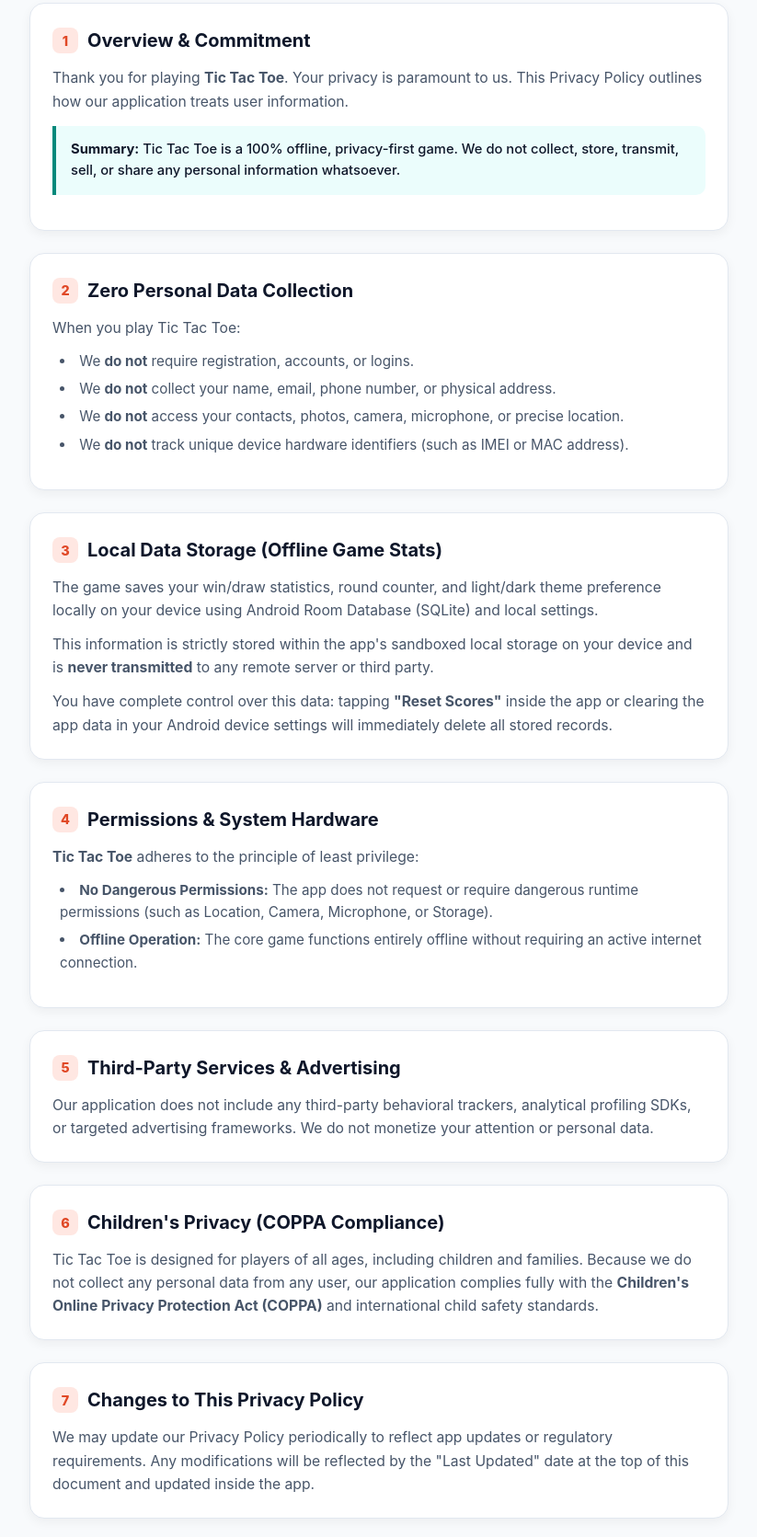
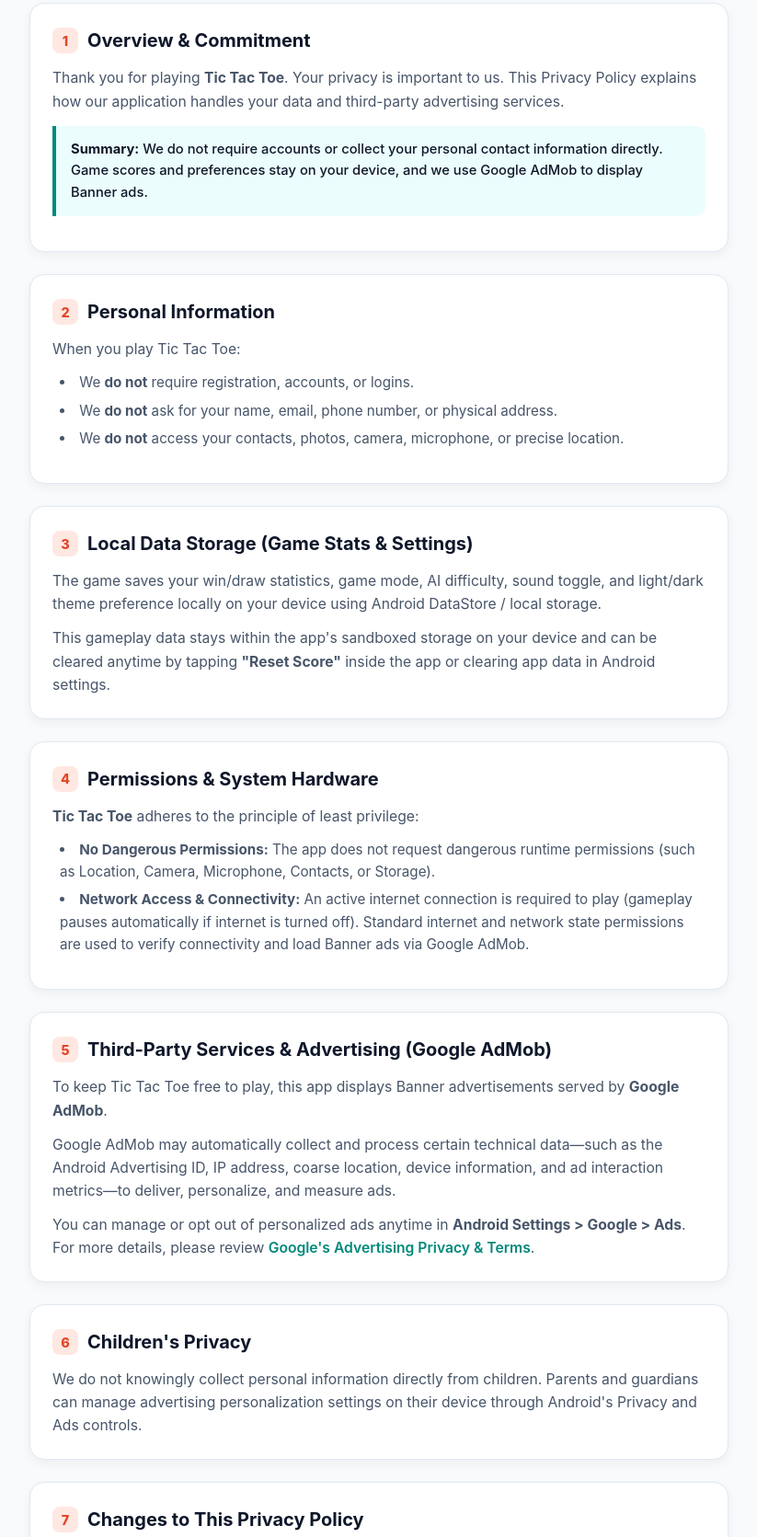
Before and after one commit to JeetKoli/tictactoe_privacy_policy, a plain HTML site: page index.html in a window 1280 px wide. Shown: the part 304-1975 px from the top of the page at 92% size, without its empty margins (228-1051 px from the left). Drawn offline with Linux system fonts and the light colour scheme.

Commit message:
Update index.html

```diff
--- a/index.html
+++ b/index.html
@@ -195,65 +195,67 @@
       </div>
       <div class="badge">Privacy Policy</div>
       <h1>Tic Tac Toe</h1>
-      <p class="meta-info">Effective Date: September 26, 2026 &bull; Last Updated: September 2026</p>
+      <p class="meta-info">Effective Date: September 26, 2026 &bull; Last Updated: November 20, 2026</p>
     </header>
 
     <div class="card">
-      <h2><span class="section-icon">1</span> Overview & Commitment</h2>
+      <h2><span class="section-icon">1</span> Overview &amp; Commitment</h2>
       <p>
-        Thank you for playing <strong>Tic Tac Toe</strong>. Your privacy is paramount to us. This Privacy Policy outlines how our application treats user information.
+        Thank you for playing <strong>Tic Tac Toe</strong>. Your privacy is important to us. This Privacy Policy explains how our application handles your data and third-party advertising services.
       </p>
       <div class="highlight-box">
-        <p><strong>Summary:</strong> Tic Tac Toe is a 100% offline, privacy-first game. We do not collect, store, transmit, sell, or share any personal information whatsoever.</p>
+        <p><strong>Summary:</strong> We do not require accounts or collect your personal contact information directly. Game scores and preferences stay on your device, and we use Google AdMob to display Banner ads.</p>
       </div>
     </div>
 
     <div class="card">
-      <h2><span class="section-icon">2</span> Zero Personal Data Collection</h2>
+      <h2><span class="section-icon">2</span> Personal Information</h2>
       <p>When you play Tic Tac Toe:</p>
       <ul>
         <li>We <strong>do not</strong> require registration, accounts, or logins.</li>
-        <li>We <strong>do not</strong> collect your name, email, phone number, or physical address.</li>
+        <li>We <strong>do not</strong> ask for your name, email, phone number, or physical address.</li>
         <li>We <strong>do not</strong> access your contacts, photos, camera, microphone, or precise location.</li>
-        <li>We <strong>do not</strong> track unique device hardware identifiers (such as IMEI or MAC address).</li>
       </ul>
     </div>
 
     <div class="card">
-      <h2><span class="section-icon">3</span> Local Data Storage (Offline Game Stats)</h2>
+      <h2><span class="section-icon">3</span> Local Data Storage (Game Stats &amp; Settings)</h2>
       <p>
-        The game saves your win/draw statistics, round counter, and light/dark theme preference locally on your device using Android Room Database (SQLite) and local settings.
+        The game saves your win/draw statistics, game mode, AI difficulty, sound toggle, and light/dark theme preference locally on your device using Android DataStore / local storage.
       </p>
       <p>
-        This information is strictly stored within the app's sandboxed local storage on your device and is <strong>never transmitted</strong> to any remote server or third party.
-      </p>
-      <p>
-        You have complete control over this data: tapping <strong>"Reset Scores"</strong> inside the app or clearing the app data in your Android device settings will immediately delete all stored records.
+        This gameplay data stays within the app's sandboxed storage on your device and can be cleared anytime by tapping <strong>"Reset Score"</strong> inside the app or clearing app data in Android settings.
       </p>
     </div>
 
     <div class="card">
-      <h2><span class="section-icon">4</span> Permissions & System Hardware</h2>
+      <h2><span class="section-icon">4</span> Permissions &amp; System Hardware</h2>
       <p>
         <strong>Tic Tac Toe</strong> adheres to the principle of least privilege:
       </p>
       <ul>
-        <li><strong>No Dangerous Permissions:</strong> The app does not request or require dangerous runtime permissions (such as Location, Camera, Microphone, or Storage).</li>
-        <li><strong>Offline Operation:</strong> The core game functions entirely offline without requiring an active internet connection.</li>
+        <li><strong>No Dangerous Permissions:</strong> The app does not request dangerous runtime permissions (such as Location, Camera, Microphone, Contacts, or Storage).</li>
+        <li><strong>Network Access &amp; Connectivity:</strong> An active internet connection is required to play (gameplay pauses automatically if internet is turned off). Standard internet and network state permissions are used to verify connectivity and load Banner ads via Google AdMob.</li>
       </ul>
     </div>
 
     <div class="card">
-      <h2><span class="section-icon">5</span> Third-Party Services & Advertising</h2>
+      <h2><span class="section-icon">5</span> Third-Party Services &amp; Advertising (Google AdMob)</h2>
       <p>
-        Our application does not include any third-party behavioral trackers, analytical profiling SDKs, or targeted advertising frameworks. We do not monetize your attention or personal data.
+        To keep Tic Tac Toe free to play, this app displays Banner advertisements served by <strong>Google AdMob</strong>.
+      </p>
+      <p>
+        Google AdMob may automatically collect and process certain technical data—such as the Android Advertising ID, IP address, coarse location, device information, and ad interaction metrics—to deliver, personalize, and measure ads.
+      </p>
+      <p>
+        You can manage or opt out of personalized ads anytime in <strong>Android Settings &gt; Google &gt; Ads</strong>. For more details, please review <a href="https://policies.google.com/technologies/ads" target="_blank" rel="noopener noreferrer">Google's Advertising Privacy &amp; Terms</a>.
       </p>
     </div>
 
     <div class="card">
-      <h2><span class="section-icon">6</span> Children's Privacy (COPPA Compliance)</h2>
+      <h2><span class="section-icon">6</span> Children's Privacy</h2>
       <p>
-        Tic Tac Toe is designed for players of all ages, including children and families. Because we do not collect any personal data from any user, our application complies fully with the <strong>Children's Online Privacy Protection Act (COPPA)</strong> and international child safety standards.
+        We do not knowingly collect personal information directly from children. Parents and guardians can manage advertising personalization settings on their device through Android's Privacy and Ads controls.
       </p>
     </div>
 
```
